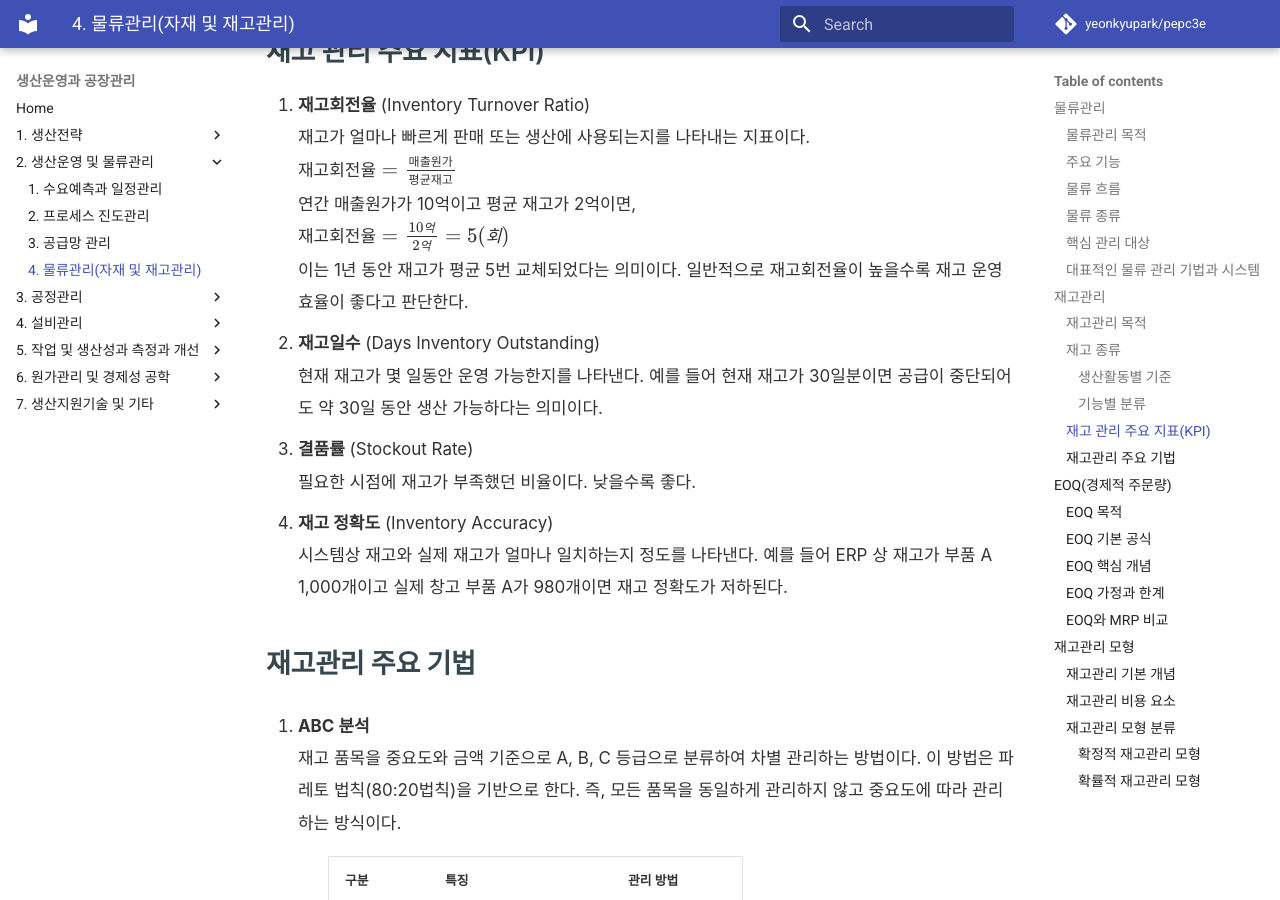
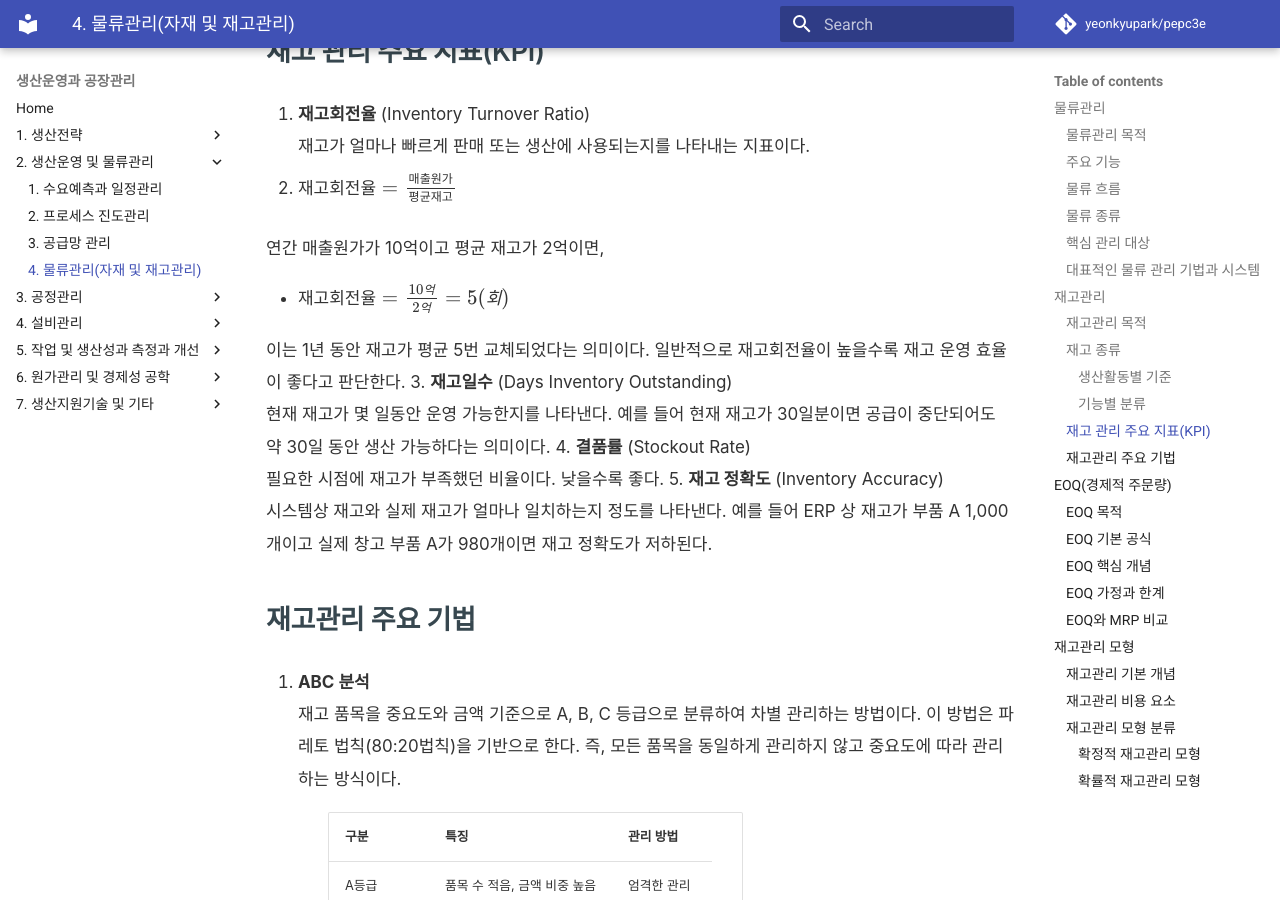
Before and after one commit to yeonkyupark/pepc3e, an MkDocs documentation site: the page built from docs/0204_logistics_material_and_inventory_management.md, in a window 1280 px wide and 900 px high, scrolled down 7241 px. Built offline with MkDocs 1.6.1 and Material for MkDocs 9.7.7, drawn with Linux system fonts in a browser that asks for light colours; comment, search, counter and statistics services are not loaded; some of the changed text lies outside the part shown.

Commit message:
Update 0204_logistics_material_and_inventory_management.md

```diff
--- a/docs/0204_logistics_material_and_inventory_management.md
+++ b/docs/0204_logistics_material_and_inventory_management.md
@@ -183,15 +183,19 @@
 
 1. **재고회전율** (Inventory Turnover Ratio)
    재고가 얼마나 빠르게 판매 또는 생산에 사용되는지를 나타내는 지표이다.
-   $\text{재고회전율} = \frac{\text{매출원가}}{\text{평균재고}}$
+
+   - $\text{재고회전율} = \frac{\text{매출원가}}{\text{평균재고}}$
+
    연간 매출원가가 10억이고 평균 재고가 2억이면,
-   $\text{재고회전율} = \frac{10억}{2억} = 5(회)$
+
+   - $\text{재고회전율} = \frac{10억}{2억} = 5(회)$
+
    이는 1년 동안 재고가 평균 5번 교체되었다는 의미이다. 일반적으로 재고회전율이 높을수록 재고 운영 효율이 좋다고 판단한다.
-2. **재고일수** (Days Inventory Outstanding)
+3. **재고일수** (Days Inventory Outstanding)
    현재 재고가 몇 일동안 운영 가능한지를 나타낸다. 예를 들어 현재 재고가 30일분이면 공급이 중단되어도 약 30일 동안 생산 가능하다는 의미이다.
-3. **결품률** (Stockout Rate)
+4. **결품률** (Stockout Rate)
    필요한 시점에 재고가 부족했던 비율이다. 낮을수록 좋다.
-4. **재고 정확도** (Inventory Accuracy)
+5. **재고 정확도** (Inventory Accuracy)
    시스템상 재고와 실제 재고가 얼마나 일치하는지 정도를 나타낸다. 예를 들어 ERP 상 재고가 부품 A 1,000개이고 실제 창고 부품 A가 980개이면 재고 정확도가 저하된다.
 
 ### 재고관리 주요 기법
@@ -363,8 +367,8 @@
     B --> B2[EPQ]
     B --> B3[Quantity Discount Model]
 
-    C --> C1[Q System<br/>(정량발주)]
-    C --> C2[P System<br/>(정기발주)]
+    C --> C1["Q System<br/>(정량발주)"]
+    C --> C2["P System<br/>(정기발주)"]
     C --> C3[Base Stock Model]
     C --> C4[Min-Max System]
     C --> C5[Two-Bin System]
@@ -461,7 +465,6 @@
 
 
 ::: info "재주문점(Reorder Point, ROP): 재고가 일정 수준에 도달하면 발주하는 기준점"
-
     $ROP = 일일수요량 \times 조달기간 + 안전재고$
 
     예: 하루 사용량이 100개, 공급기간이 5일, 안전재고 200개이며,
```
